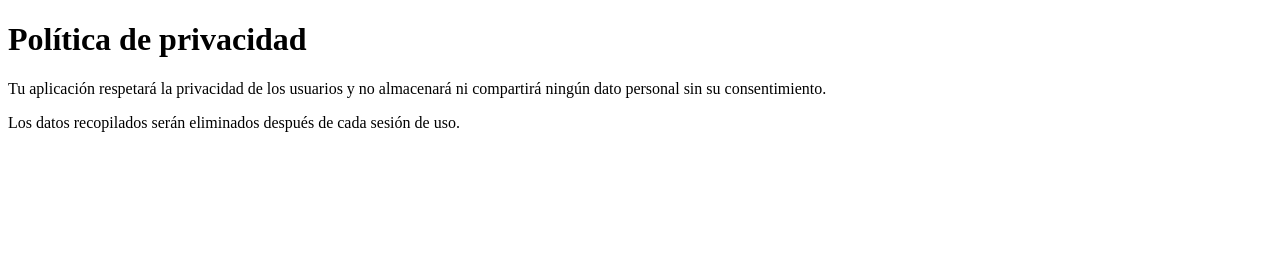
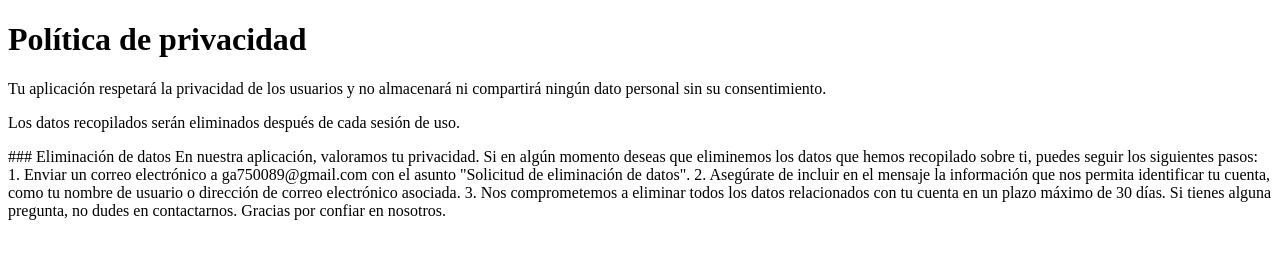
Before and after one commit to Behelit-987/Aviso-de-privacidad, a plain HTML site: page index.html in a window 1280 px wide. Drawn offline with Linux system fonts and the light colour scheme.

Commit message:
index.html

```diff
--- a/index.html
+++ b/index.html
@@ -9,5 +9,16 @@
     <h1>Política de privacidad</h1>
     <p>Tu aplicación respetará la privacidad de los usuarios y no almacenará ni compartirá ningún dato personal sin su consentimiento.</p>
     <p>Los datos recopilados serán eliminados después de cada sesión de uso.</p>
+    <p>### Eliminación de datos
+
+En nuestra aplicación, valoramos tu privacidad. Si en algún momento deseas que eliminemos los datos que hemos recopilado sobre ti, puedes seguir los siguientes pasos:
+
+1. Enviar un correo electrónico a ga750089@gmail.com con el asunto "Solicitud de eliminación de datos".
+2. Asegúrate de incluir en el mensaje la información que nos permita identificar tu cuenta, como tu nombre de usuario o dirección de correo electrónico asociada.
+3. Nos comprometemos a eliminar todos los datos relacionados con tu cuenta en un plazo máximo de 30 días.
+
+Si tienes alguna pregunta, no dudes en contactarnos.
+
+Gracias por confiar en nosotros.</p>
 </body>
 </html>
```
